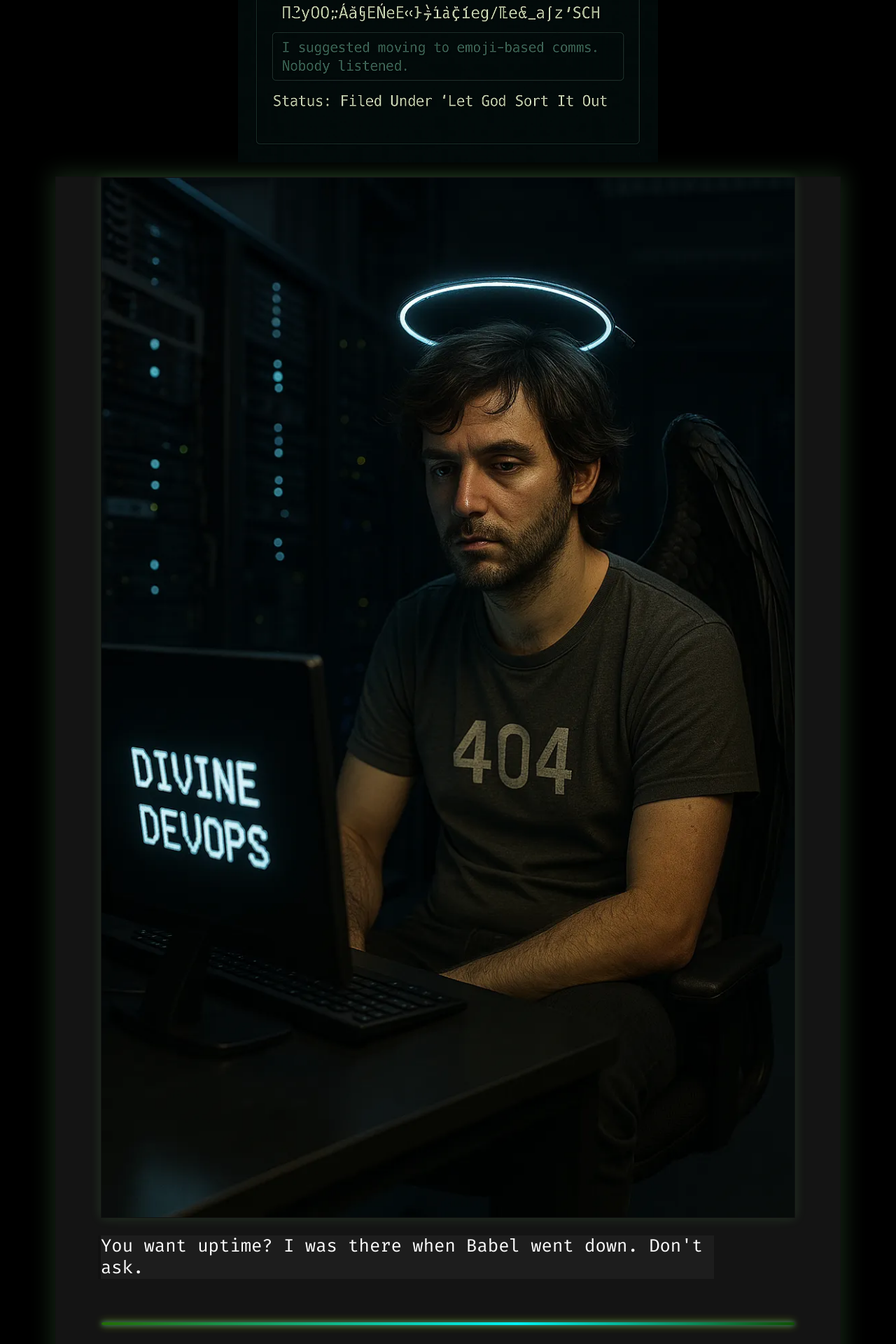
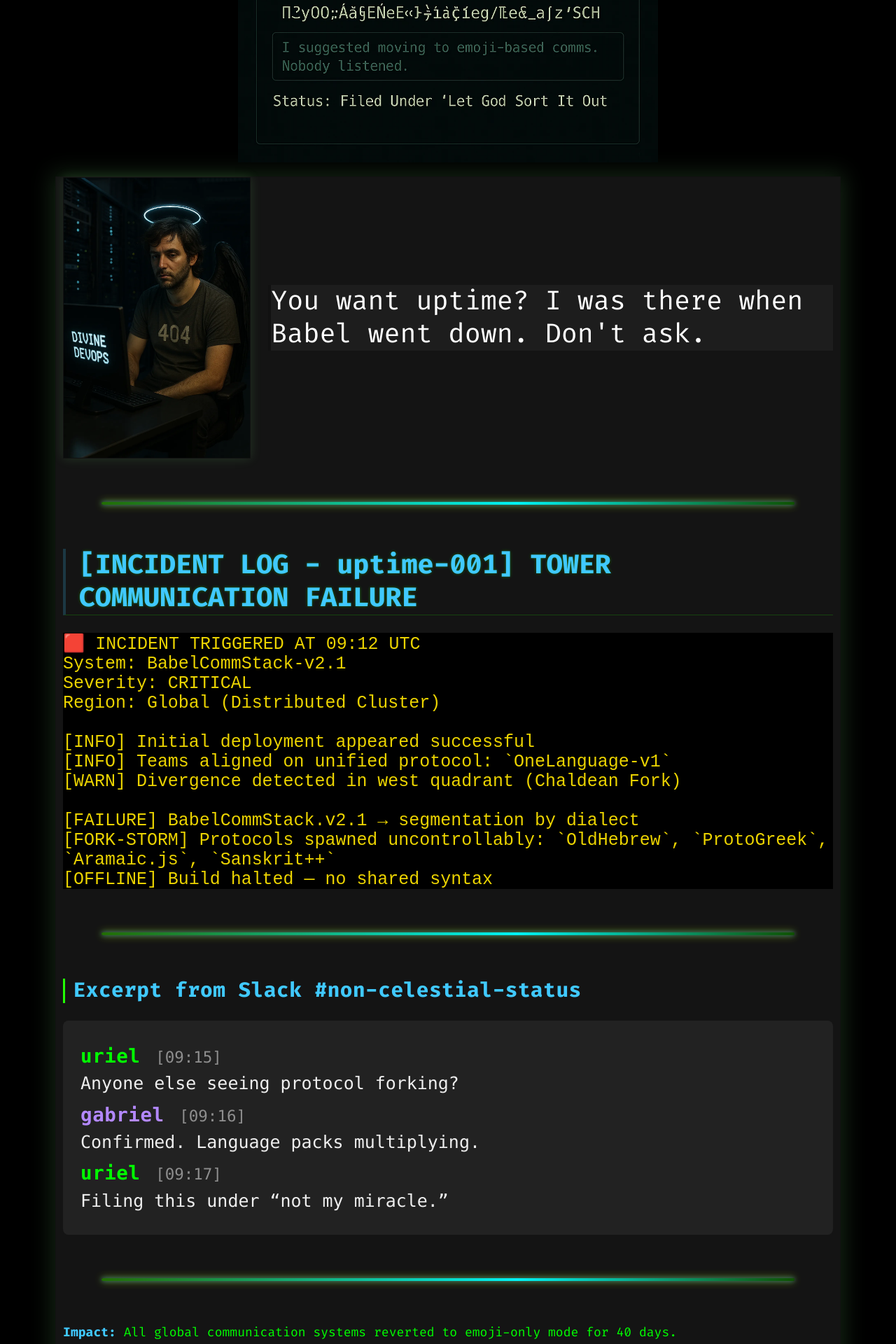
Before and after one commit to anthonypdawson/divine-devops-universe, a Jekyll site: the page built from _future/uptime-001-dns-outage-babel.md, in a window 1280 px wide. Shown: the part 1252-3172 px from the top of the page at 70% size. Built offline with Jekyll 4.4.1, drawn with Linux system fonts in a browser that asks for light colours; some web fonts are replaced; comment, search, counter and statistics services are not loaded.

Commit message:
Add new styles for Uriel intro and enhance Slack user colors

```diff
--- a/_sass/_dd.scss
+++ b/_sass/_dd.scss
@@ -529,6 +529,9 @@ code {
     color: red !important;
 }
 
+.green {
+    color: green !important;
+}
 /* Media Queries */
 /* MOVED TO mobile.css */
 
--- a/_sass/_slack.scss
+++ b/_sass/_slack.scss
@@ -59,6 +59,15 @@
 .slack-user.jesus {
     color: #ffb6c1;
 }
+.slack-user.lucifer {
+    color: #ff6666;
+}
+.slack-user.michael {
+    color: #7ec8e3;
+}
+.slack-user.gabriel {
+    color: #b388ff;
+}
 .slack-msg.system {
     color: #ff5ec7;
     font-style: italic;
--- /dev/null
+++ b/_sass/_uriel-intro.scss
@@ -0,0 +1,16 @@
+/* _sass/_uriel-intro.scss */
+.uriel-intro {
+  display: flex;
+  align-items: center;
+  margin-bottom: 1em;
+
+  img {
+    height: 16em;
+    margin-right: 1em;
+    max-width: 100%;
+  }
+  blockquote {
+    font-size: 1.5em;
+    margin: 0;
+  }
+}
--- a/assets/css/main.scss
+++ b/assets/css/main.scss
@@ -13,3 +13,4 @@
 @import 'fonts';
 @import 'slack';
 @import 'giscus';
+@import 'uriel-intro';
```
